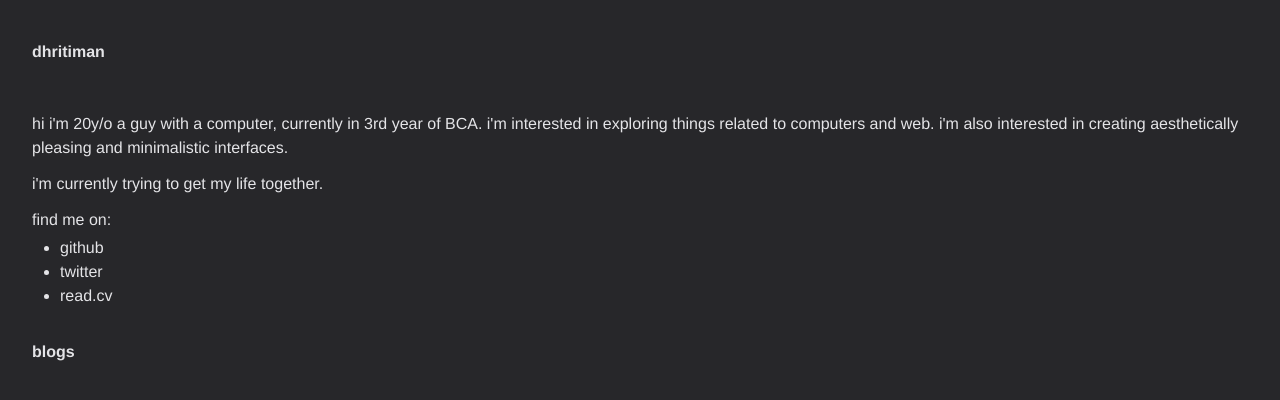
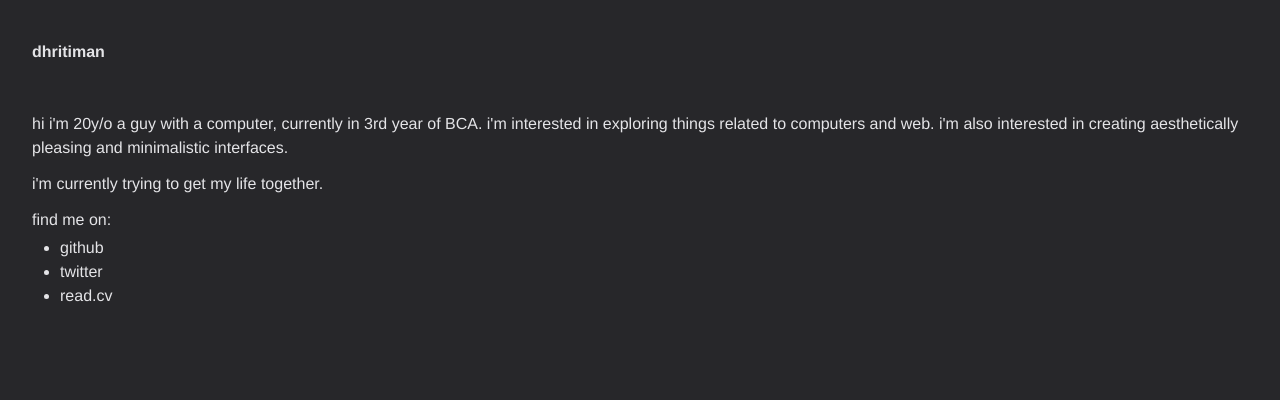
Before and after one commit to dhritiman1/portfolio, a Vue app: page / in a window 1280 px wide. Shown: the top 400 px of the page. Built offline with nearby package versions, Linux system fonts and the light colour scheme.

Commit message:
:updating readme

```diff
--- a/src/views/HomeView.vue
+++ b/src/views/HomeView.vue
@@ -13,7 +13,7 @@
 
     <!-- <p>you can check my cv here.</p> -->
 
-    <p class="mt-3">find me on:</p>
+    <p>find me on:</p>
 
     <ul class="list-disc pl-7 mt-1">
       <li v-for="(item, index) in LINKS" :key="index">
@@ -23,9 +23,9 @@
       </li>
     </ul>
   </div>
-  <div class="mt-8">
+  <!-- <div class="mt-8">
     <p class="font-bold">blogs</p>
-  </div>
+  </div> -->
 </template>
 
 <script setup lang="ts">
```
Also changed, not shown: 1 other file (tests, documents, lock files or other folders).
